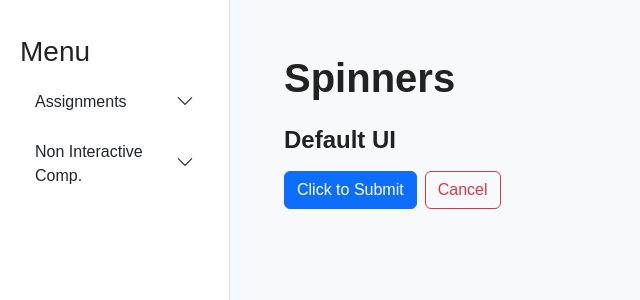
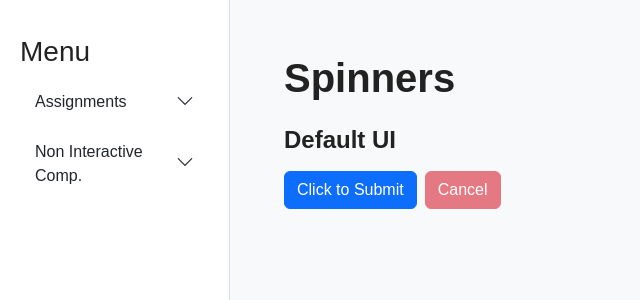
Before and after one commit to sonalishahi23/Full-Stack-Training-Nov-2025, a React (Vite) app in the folder React JS/react-js/: page /spinners in a window 1280 px wide. Shown: the top 300 px of the page, without its empty margins (0-640 px from the left). Built offline with nearby package versions, Linux system fonts and the light colour scheme.

Commit message:
React js

```diff
--- a/React JS/react-js/src/pages/Non Interactive Components/RBSpinners.jsx
+++ b/React JS/react-js/src/pages/Non Interactive Components/RBSpinners.jsx
@@ -27,35 +27,38 @@ function RBSpinners() {
                     Default UI
                 </h2>
 
+
+
                     <div className="d-flex gap-2">
 
-                    {submitting ? (
                         <Button
                             variant="primary"
-                            disabled
+                            onClick={handleSubmit}
+                            disabled={submitting}
                         >
+                            {submitting ? (
+                                <>
                                     <Spinner
                                         animation="border"
                                         size="sm"
                                         className="me-2"
                                     />
                                     Submitting
+                                </>
+                            ) : (
+                                "Click to Submit"
+                            )}
                         </Button>
-                    ) : (
-                        <Button
-                            variant="primary"
-                            onClick={handleSubmit}
-                        >
-                            Click to Submit
-                        </Button>
-                    )}
 
                         <Button
-                        variant={submitting ? "danger" : "outline-danger"}
+                            variant="danger"
                             onClick={handleCancel}
+                            disabled={!submitting}
                         >
                             Cancel
                         </Button>
+
+
 
                 </div>
 
```
Lines whose indentation alone changed are shown as unchanged.
